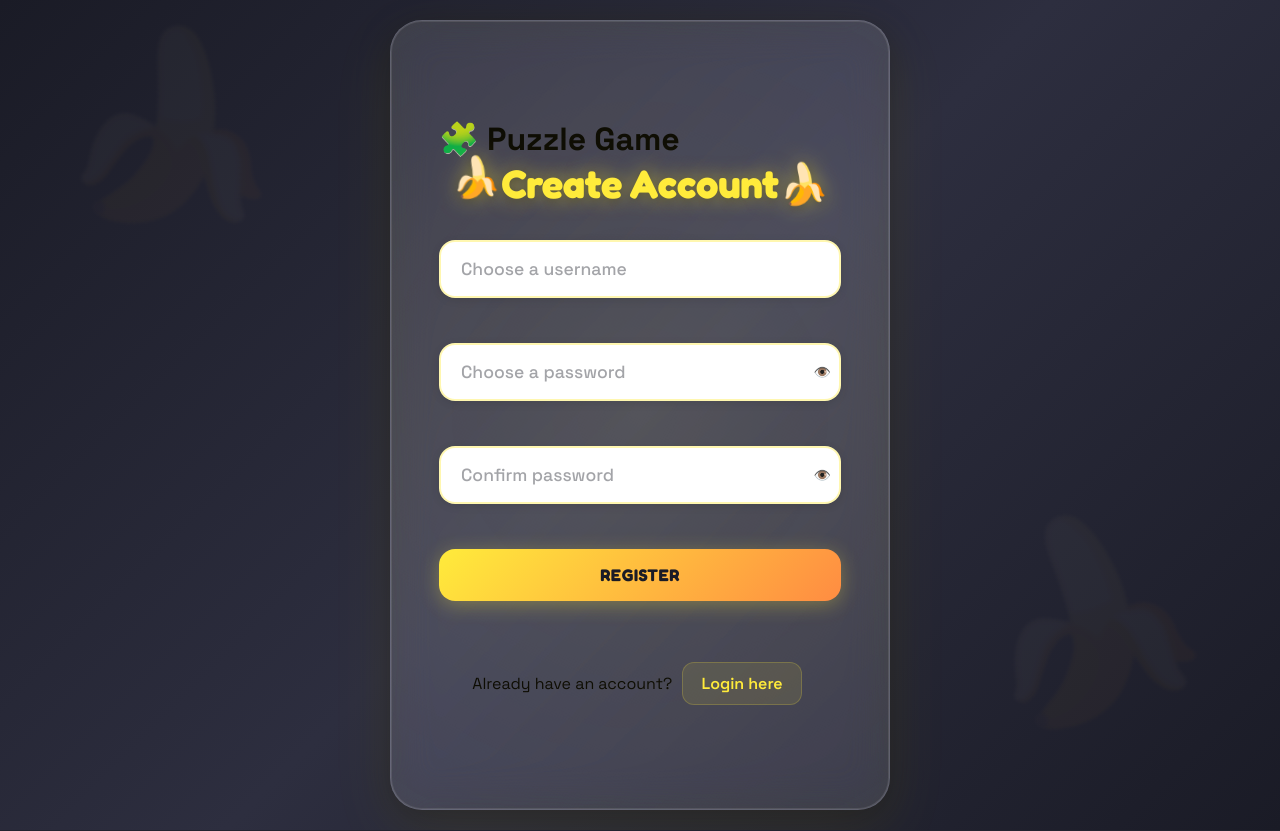
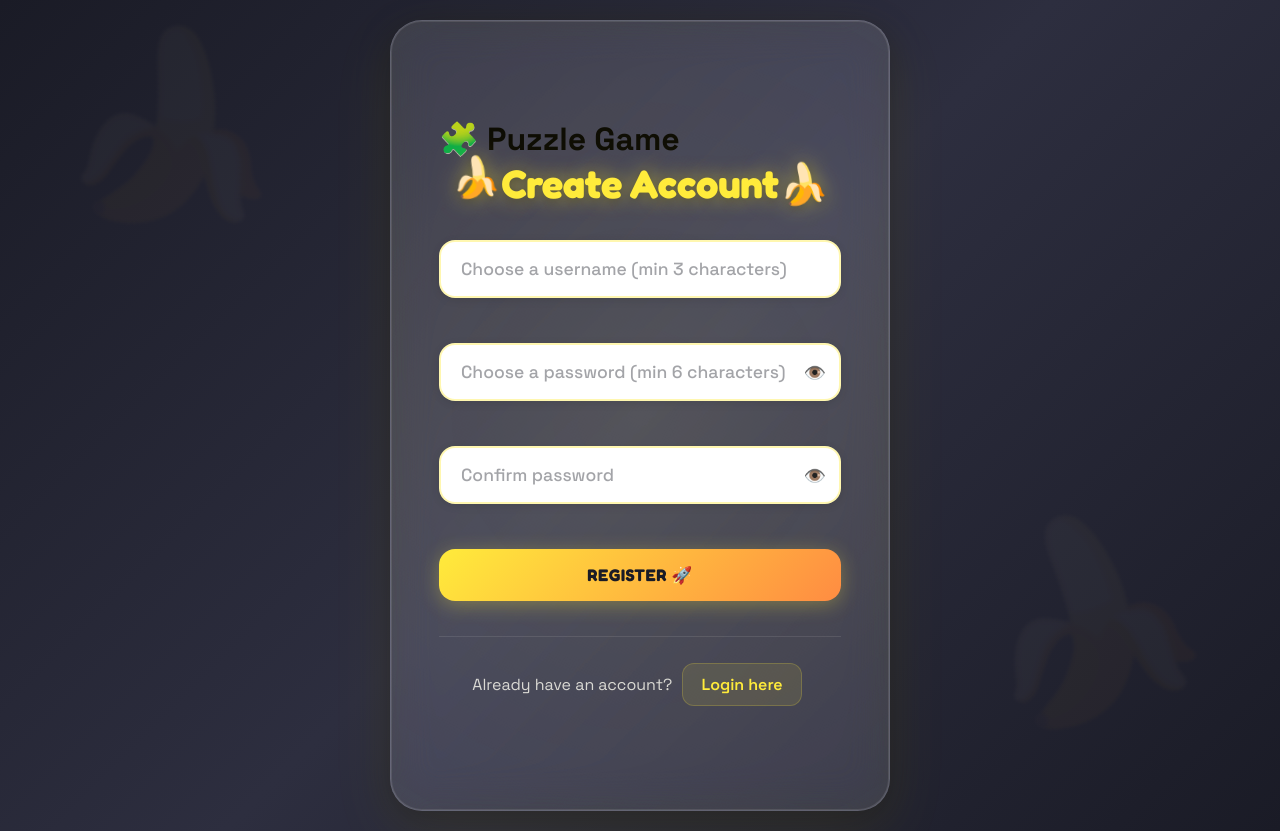
Before and after one commit to jeewa26/puzzle-game, a PHP site: page /register.php in a window 1280 px wide. Run offline with PHP 8.4, Linux system fonts and the light colour scheme.

Commit message:
Improve register page validation and security

```diff
--- a/register.php
+++ b/register.php
@@ -3,15 +3,18 @@ session_start();
 include("db.php");
 
 if ($_SERVER["REQUEST_METHOD"] == "POST") {
-    $username = $_POST['username'];
+    $username = trim($_POST['username']);
     $password = $_POST['password'];
     $confirm = $_POST['confirm_password'];
 
-    // Check passwords match
-    if ($password !== $confirm) {
+    // Validation
+    if (strlen($username) < 3) {
+        $error = "❌ Username must be at least 3 characters!";
+    } elseif (strlen($password) < 6) {
+        $error = "❌ Password must be at least 6 characters!";
+    } elseif ($password !== $confirm) {
         $error = "❌ Passwords do not match!";
     } else {
-        // Check if username exists
         $stmt = $conn->prepare("SELECT id FROM users WHERE username=?");
         $stmt->bind_param("s", $username);
         $stmt->execute();
@@ -20,21 +23,23 @@ if ($_SERVER["REQUEST_METHOD"] == "POST") {
         if ($stmt->num_rows > 0) {
             $error = "⚠️ Username already taken!";
         } else {
-            // Hash password
             $hashedPassword = password_hash($password, PASSWORD_DEFAULT);
 
-            // Insert into DB
+            $stmt->close(); // Close previous statement
             $stmt = $conn->prepare("INSERT INTO users (username, password) VALUES (?, ?)");
             $stmt->bind_param("ss", $username, $hashedPassword);
 
             if ($stmt->execute()) {
                 $_SESSION['username'] = $username;
+                $stmt->close();
+                $conn->close();
                 header("Location: dashboard.php");
                 exit();
             } else {
                 $error = "❌ Error registering user!";
             }
         }
+        $stmt->close();
     }
 }
 ?>
@@ -51,15 +56,13 @@ if ($_SERVER["REQUEST_METHOD"] == "POST") {
     }
     .toggle-password {
       position: absolute;
-      right: 10px;
+      right: 15px;
       top: 50%;
       transform: translateY(-50%);
       cursor: pointer;
-      color: #666;
-      font-size: 14px;
-    }
-    .toggle-password:hover {
-      color: #000;
+      font-size: 18px;
+      user-select: none;
+      z-index: 10;
     }
   </style>
 </head>
@@ -69,26 +72,26 @@ if ($_SERVER["REQUEST_METHOD"] == "POST") {
       <h1>🧩 Puzzle Game</h1>
       <h2>Create Account</h2>
 
-      <?php if (!empty($error)) echo "<p class='error-message'>$error</p>"; ?>
+      <?php if (!empty($error)) echo "<p class='error-message'>" . htmlspecialchars($error) . "</p>"; ?>
 
       <form method="post" onsubmit="return validateForm()">
-        <input type="text" name="username" placeholder="Choose a username" required><br><br>
+        <input type="text" name="username" placeholder="Choose a username (min 3 characters)" required minlength="3"><br><br>
 
         <div class="password-field">
-          <input type="password" id="password" name="password" placeholder="Choose a password" required>
-          <span class="toggle-password" onclick="togglePassword('password')">👁️</span>
+          <input type="password" id="password" name="password" placeholder="Choose a password (min 6 characters)" required minlength="6">
+          <span class="toggle-password" onclick="togglePassword('password')" title="Show/hide password">👁️</span>
         </div><br>
 
         <div class="password-field">
-          <input type="password" id="confirm_password" name="confirm_password" placeholder="Confirm password" required>
-          <span class="toggle-password" onclick="togglePassword('confirm_password')">👁️</span>
+          <input type="password" id="confirm_password" name="confirm_password" placeholder="Confirm password" required minlength="6">
+          <span class="toggle-password" onclick="togglePassword('confirm_password')" title="Show/hide password">👁️</span>
         </div><br>
 
-        <button type="submit" style="width: 100%; margin-bottom: 15px;">Register</button>
+        <button type="submit" style="width: 100%; margin-bottom: 15px;">Register 🚀</button>
       </form>
 
-      <div style="text-align: center; margin-top: 20px; padding-top: 20px; border-top: 1px solid var(--border);">
-        <p style="color: var(--text-secondary);">Already have an account? <a href="index.php">Login here</a></p>
+      <div style="text-align: center; margin-top: 20px; padding-top: 20px; border-top: 1px solid rgba(255, 255, 255, 0.1);">
+        <p style="color: rgba(255, 255, 255, 0.8);">Already have an account? <a href="index.php">Login here</a></p>
       </div>
     </div>
   </div>
@@ -96,17 +99,37 @@ if ($_SERVER["REQUEST_METHOD"] == "POST") {
   <script>
     function togglePassword(id) {
       const field = document.getElementById(id);
-      field.type = field.type === "password" ? "text" : "password";
+      const toggle = field.nextElementSibling;
+
+      if (field.type === "password") {
+        field.type = "text";
+        toggle.textContent = "🙈";
+      } else {
+        field.type = "password";
+        toggle.textContent = "👁️";
+      }
     }
 
     function validateForm() {
+      const username = document.querySelector('input[name="username"]').value;
       const pass = document.getElementById("password").value;
       const confirm = document.getElementById("confirm_password").value;
+
+      if (username.length < 3) {
+        alert("Username must be at least 3 characters!");
+        return false;
+      }
+
+      if (pass.length < 6) {
+        alert("Password must be at least 6 characters!");
+        return false;
+      }
 
       if (pass !== confirm) {
         alert("Passwords do not match!");
         return false;
       }
+
       return true;
     }
   </script>
```
